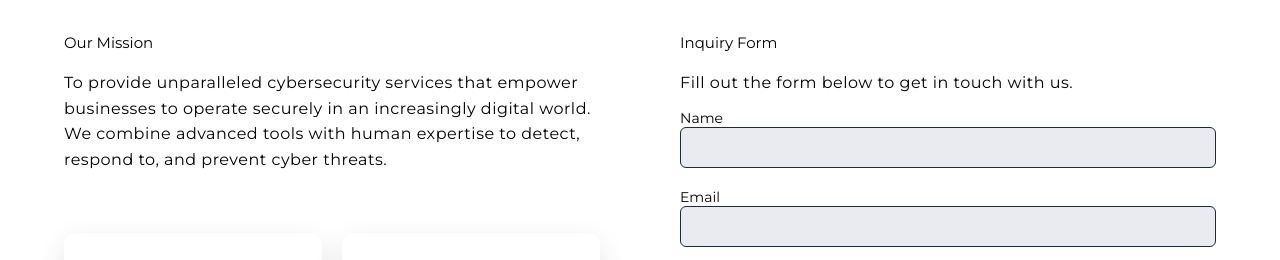
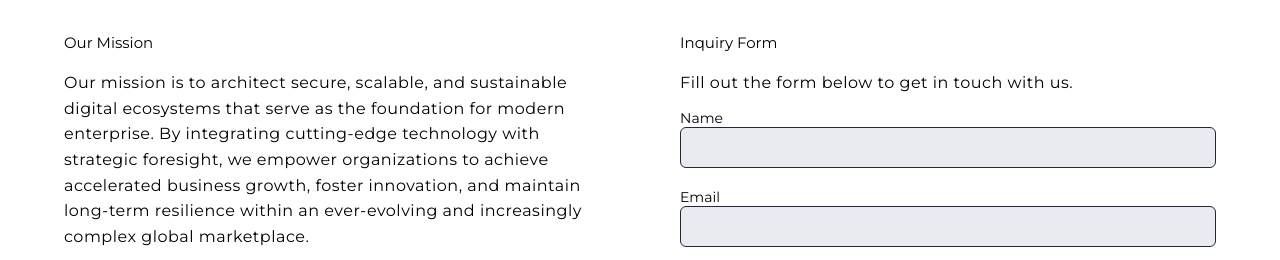
Before and after one commit to suindra-projects/SuIndra-sWebsite, a plain HTML site: page index.html in a window 1280 px wide. Shown: the part 4237-4497 px from the top of the page. Drawn offline with Linux system fonts and the light colour scheme; a script that the page names is missing.

Commit message:
Revise mission statement

```diff
--- a/index.html
+++ b/index.html
@@ -264,7 +264,7 @@
                             <div class="content-block">
                                 <h2>Our Mission</h2>
                                 <br>
-                                <p>To provide unparalleled cybersecurity services that empower businesses to operate securely in an increasingly digital world. We combine advanced tools with human expertise to detect, respond to, and prevent cyber threats.</p>
+                                <p>Our mission is to architect secure, scalable, and sustainable digital ecosystems that serve as the foundation for modern enterprise. By integrating cutting-edge technology with strategic foresight, we empower organizations to achieve accelerated business growth, foster innovation, and maintain long-term resilience within an ever-evolving and increasingly complex global marketplace.</p>
                             </div>
 
                             <div class="info-cards-container">
```
